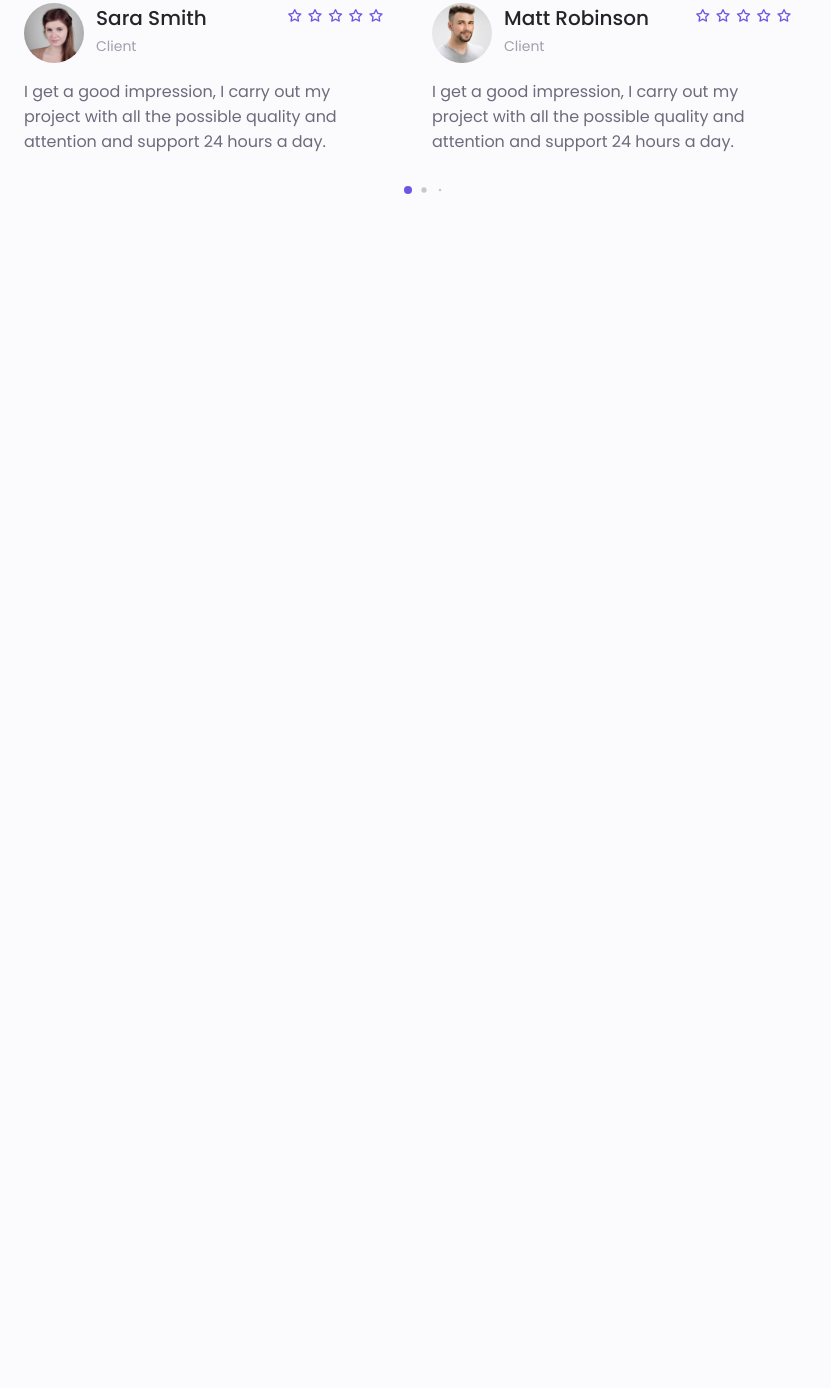
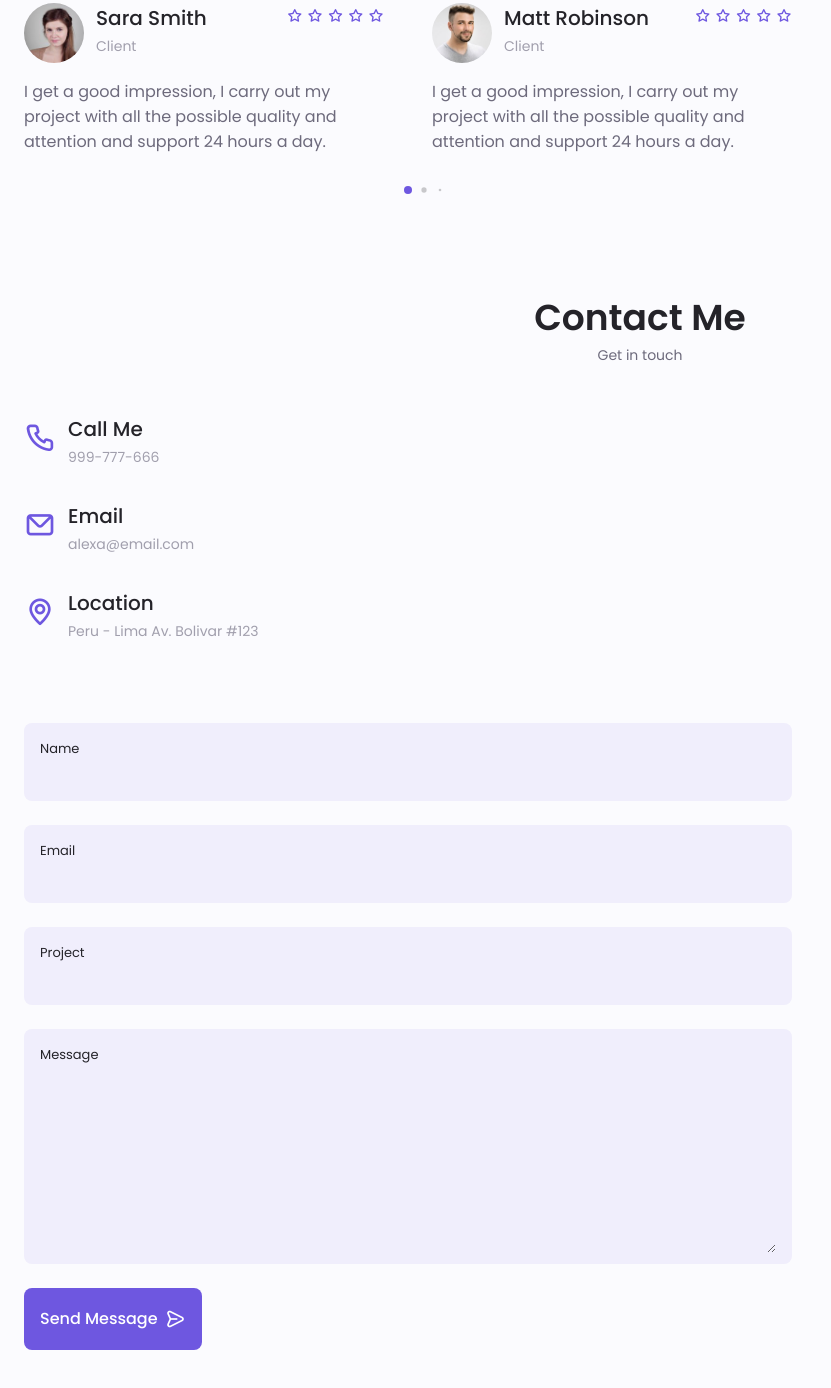
Before and after one commit to minho00123/personal-portfolio-website2-Bedimcode, a plain HTML site: page index.html in a window 1280 px wide. Shown: the part 4662-6050 px from the top of the page, without its empty margins (0-831 px from the left). Before the commit the page ends 5064 px from the top, so only its background shows below. Drawn offline with nearby package versions, Linux system fonts and the light colour scheme.

Commit message:
feat: add Contact Section

```diff
--- a/assets/css/styles.css
+++ b/assets/css/styles.css
@@ -840,6 +840,52 @@ img {
 }
 
 /*==================== CONTACT ME ====================*/
+.contact__container {
+  row-gap: 3rem;
+}
+
+.contact__information {
+  display: flex;
+  margin-bottom: var(--mb-2);
+}
+
+.contact__icon {
+  font-size: 2rem;
+  color: var(--first-color);
+  margin-right: var(--mb-0-75);
+}
+
+.contact__title {
+  font-size: var(--h3-font-size);
+  font-weight: var(--font-medium);
+}
+
+.contact__subtitle {
+  font-size: var(--small-font-size);
+  color: var(--text-color-light);
+}
+
+.contact__content {
+  background-color: var(--input-color);
+  border-radius: 0.5rem;
+  padding: 0.75rem 1rem 0.25rem;
+}
+
+.contact__label {
+  font-size: var(--smaller-font-size);
+  color: var(--title-color);
+}
+
+.contact__input {
+  width: 100%;
+  background-color: var(--input-color);
+  color: var(--text-color);
+  font-family: var(--body-font);
+  font-size: var(--normal-font-size);
+  border: none;
+  outline: none;
+  padding: 0.25rem 0.5rem 0.5rem 0;
+}
 
 /*==================== FOOTER ====================*/
 
--- a/index.html
+++ b/index.html
@@ -917,7 +917,77 @@
       </section>
 
       <!--==================== CONTACT ME ====================-->
-      <section class="contact section" id="contact"></section>
+      <section class="contact section" id="contact">
+        <h2 class="section__title">Contact Me</h2>
+        <span class="section__subtitle">Get in touch</span>
+
+        <div class="contact__container container grid">
+          <div>
+            <div class="contact__information">
+              <i class="uil uil-phone contact__icon"></i>
+
+              <div>
+                <h3 class="contact__title">Call Me</h3>
+                <span class="contact__subtitle">999-777-666</span>
+              </div>
+            </div>
+
+            <div class="contact__information">
+              <i class="uil uil-envelope contact__icon"></i>
+
+              <div>
+                <h3 class="contact__title">Email</h3>
+                <span class="contact__subtitle">alexa@email.com</span>
+              </div>
+            </div>
+
+            <div class="contact__information">
+              <i class="uil uil-map-marker contact__icon"></i>
+
+              <div>
+                <h3 class="contact__title">Location</h3>
+                <span class="contact__subtitle"
+                  >Peru - Lima Av. Bolivar #123</span
+                >
+              </div>
+            </div>
+          </div>
+
+          <form action="" class="contact__form grid">
+            <div class="contact__inputs grid">
+              <div class="contact__content">
+                <label for="" class="contact__label">Name</label>
+                <input type="text" class="contact__input" />
+              </div>
+              <div class="contact__content">
+                <label for="" class="contact__label">Email</label>
+                <input type="email" class="contact__input" />
+              </div>
+            </div>
+            <div class="contact__content">
+              <label for="" class="contact__label">Project</label>
+              <input type="text" class="contact__input" />
+            </div>
+            <div class="contact__content">
+              <label for="" class="contact__label">Message</label>
+              <textarea
+                name=""
+                id=""
+                cols="0"
+                rows="7"
+                class="contact__input"
+              ></textarea>
+            </div>
+
+            <div>
+              <a href="#" class="button button--flex">
+                Send Message
+                <i class="uil uil-message button__icon"></i>
+              </a>
+            </div>
+          </form>
+        </div>
+      </section>
     </main>
 
     <!--==================== FOOTER ====================-->
```
